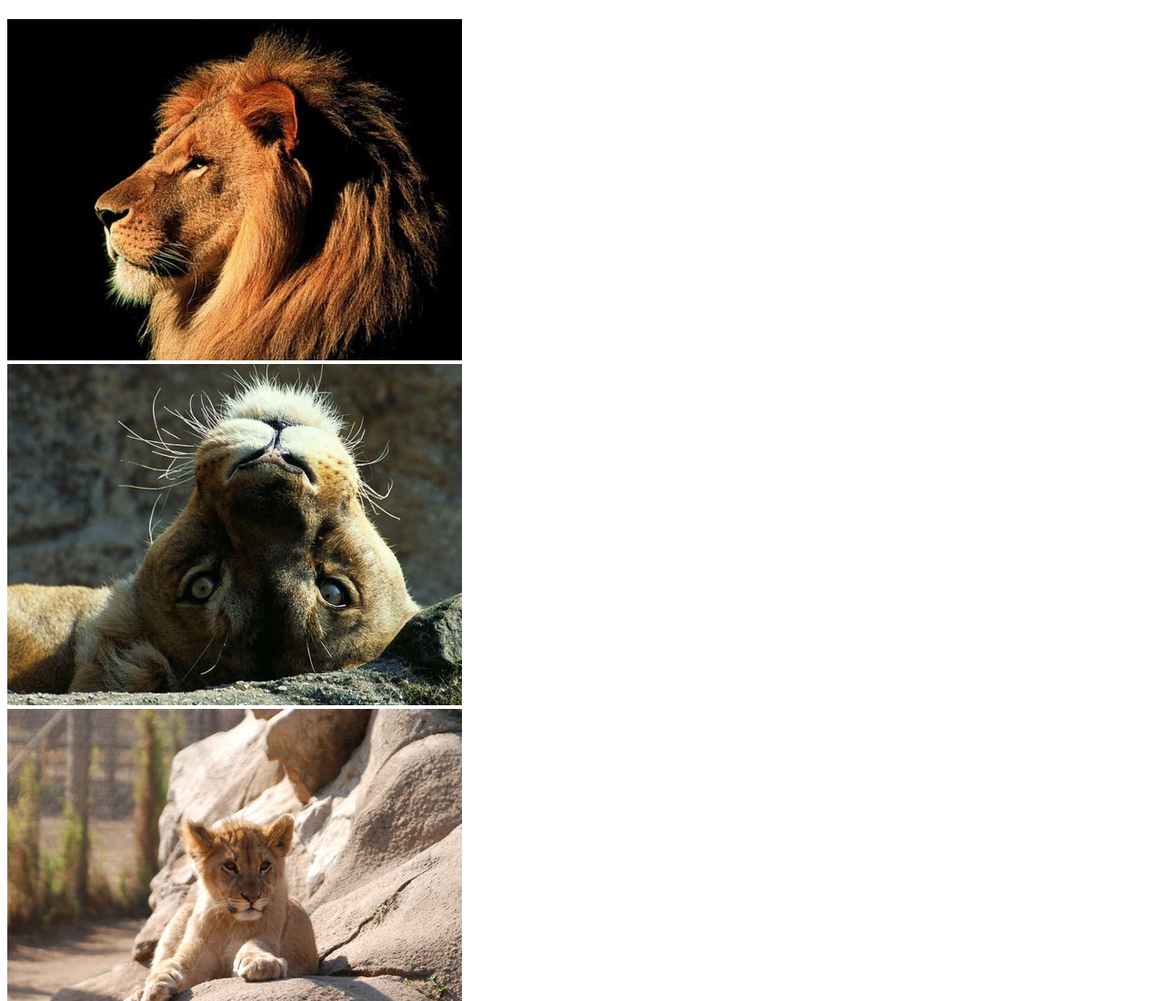
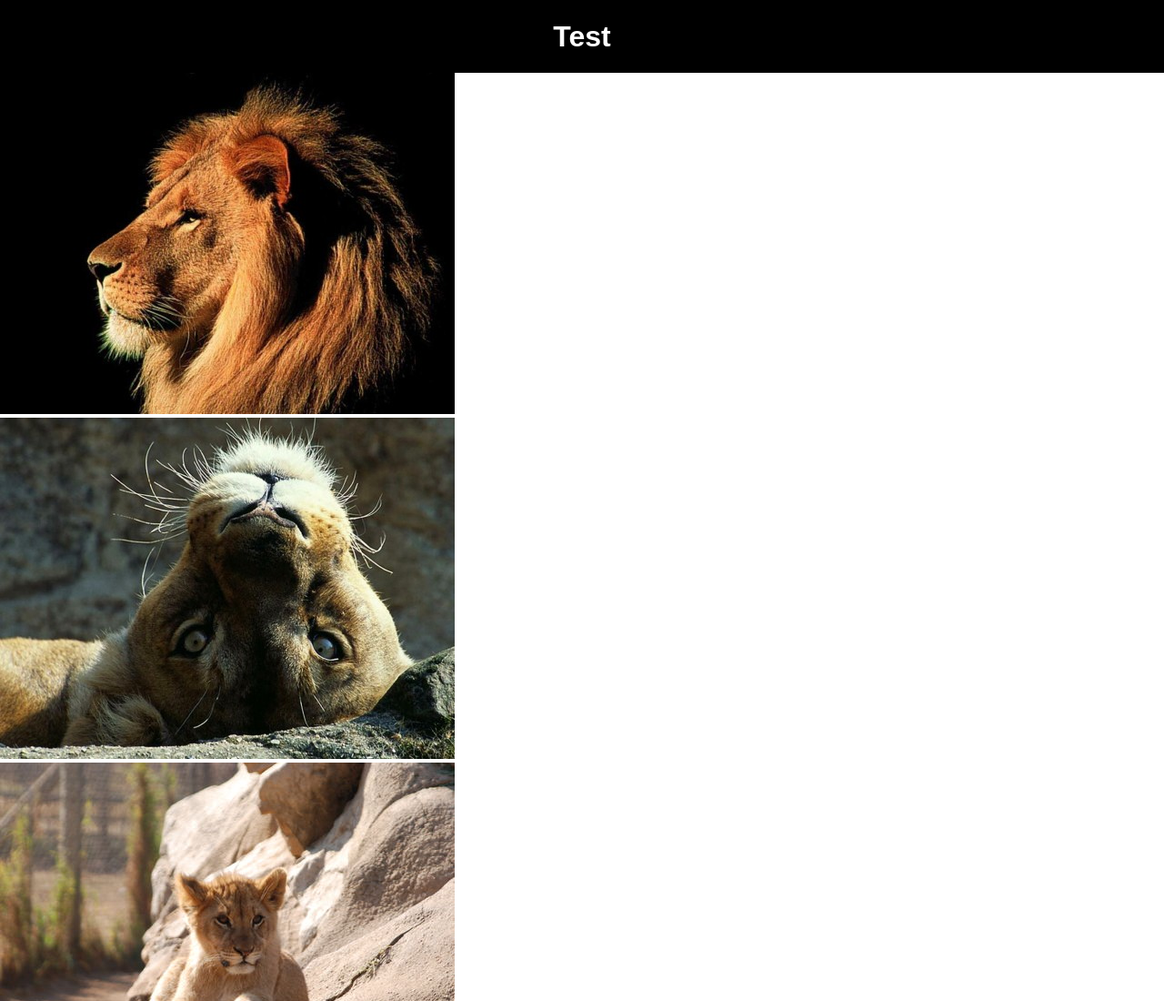
Before and after one commit to WojciechDanowski/Responsive-Gallery, a plain HTML site: page index.html in a window 1280 px wide. Shown: the top 1100 px of the page at 91% size. Drawn offline with Linux system fonts and the light colour scheme.

Commit message:
Added a Flex property to body for further stylization, and a some innerText to h1

```diff
--- a/index.html
+++ b/index.html
@@ -9,7 +9,7 @@
 </head>
 
 <body>
-    <h1></h1>
+    <h1>Test</h1>
     <section>
         <div><img src="image1.jpg" alt=""></div>
         <div><img src="image2.jpg" alt=""></div>
--- a/style.css
+++ b/style.css
@@ -0,0 +1,20 @@
+* {
+    margin: 0;
+    padding: 0;
+    box-sizing: border-box;
+}
+
+body {
+    display: flex;
+    flex-direction: column;
+    min-height: 100vh;
+}
+
+h1 {
+    flex-basis: 10vh;
+    text-align: center;
+    line-height: 10vh;
+    background-color: black;
+    color: white;
+    font-family: sans-serif;
+}
```
